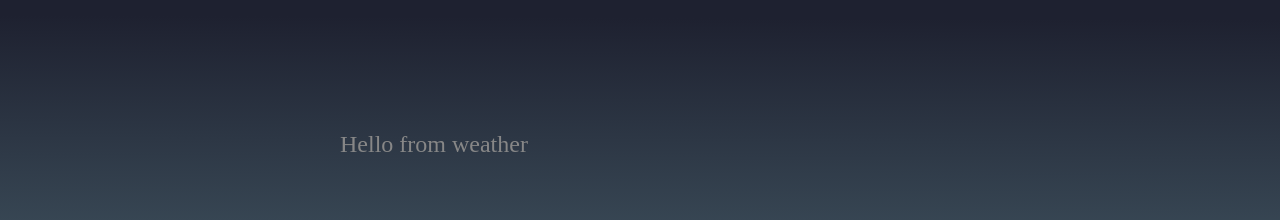
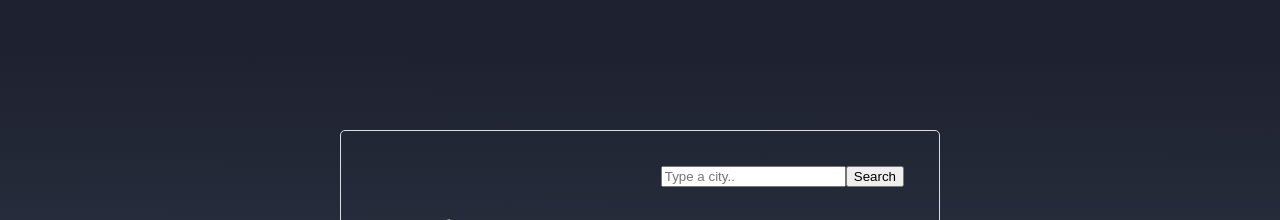
Before and after one commit to gingernapoleon/react-weather, a React (Create React App) app: page / in a window 1280 px wide. Shown: the top 220 px of the page. Built offline with nearby package versions, Linux system fonts and the light colour scheme; no server answers.

Commit message:
removed extra return

```diff
--- a/src/Weather.js
+++ b/src/Weather.js
@@ -20,12 +20,6 @@ let weatherData = {
    let apiUrl = `https://api.openweathermap.org/data/2.5/weather?
    q=New York&${apiKey}&units=metric`;
    axios.get(apiUrl).then(handleResponse);
-
-   return(<h1>Hello from weather</h1> )
-
-
-
-
 
   return (
 <div className="container">
```
